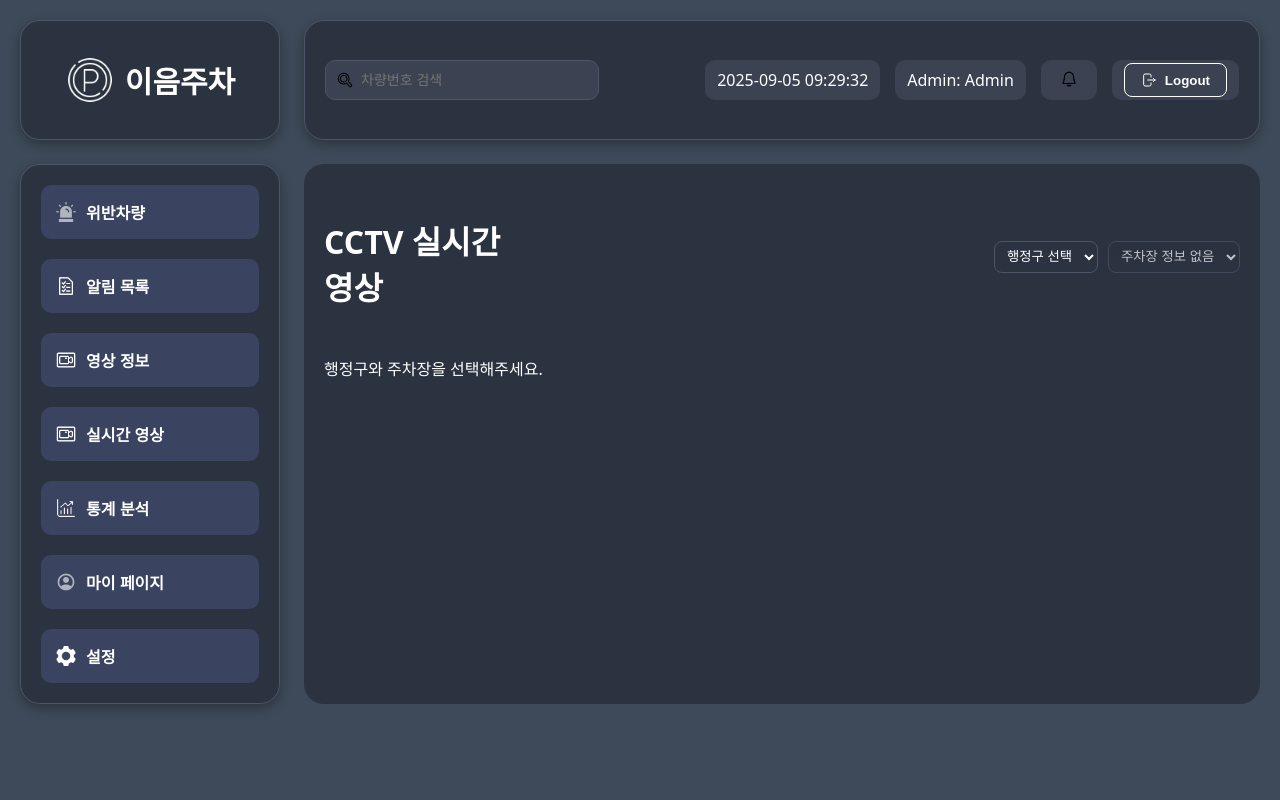
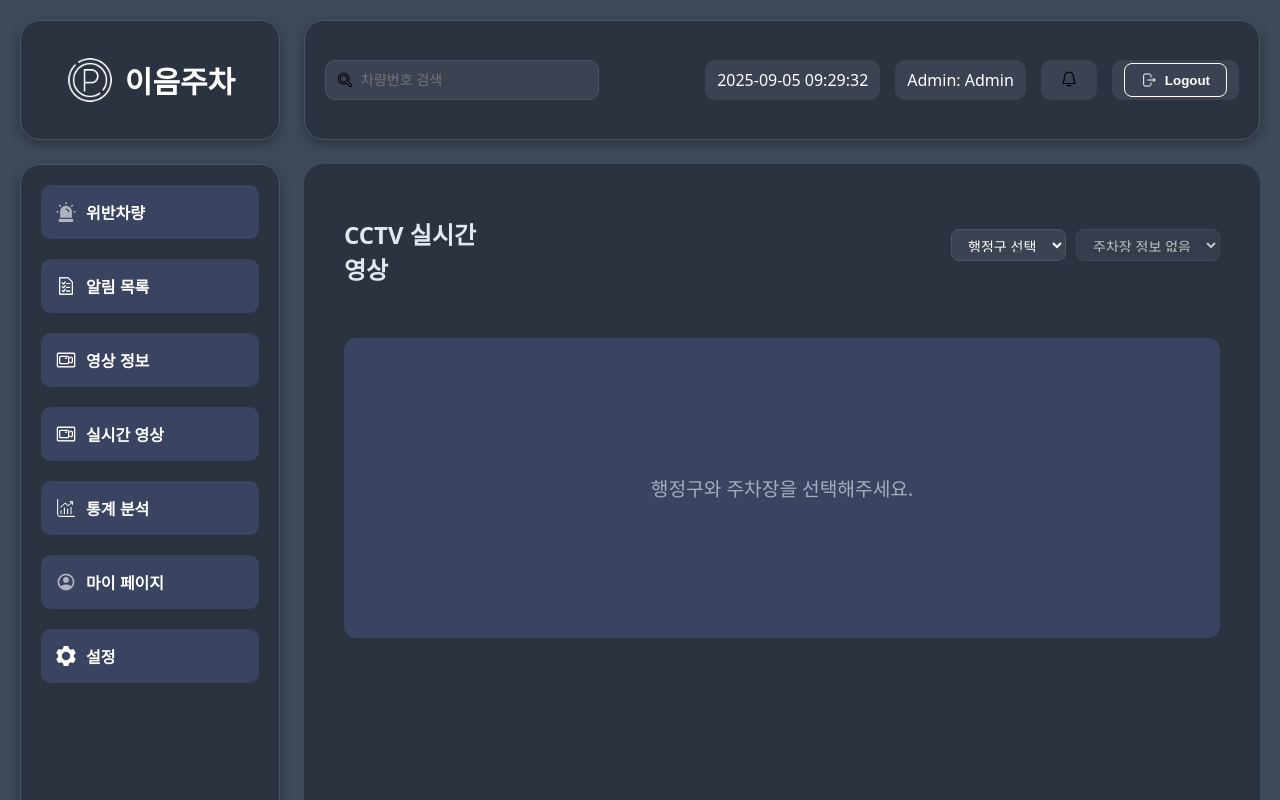
Before and after one commit to 2025-SMHRD-SW-BigData/Fingertips, a React (Vite) app in the folder frontend/: page /cctv in a window 1280 px wide. Shown: the top 800 px of the page. Built offline with nearby package versions, Linux system fonts and the light colour scheme.

Commit message:
실시간

```diff
--- a/frontend/src/pages/LiveStreamPage.jsx
+++ b/frontend/src/pages/LiveStreamPage.jsx
@@ -65,9 +65,8 @@ const LiveStreamPage = () => {
                 <MainpageTop />
                 <Sidebar />
                 <div className="content-area">
-                    <div className="live-stream-content">
-                        <h1>실시간 라즈베리파이 영상</h1>
-                        <div className="live-video-wrapper">
+                    <h1>실시간 라즈베리파이 영상</h1> {/* Moved h1 here */}
+                    <div className="live-video-wrapper box-style"> {/* Added box-style */}
                         {isConnected && videoSrc ? (
                             <img src={videoSrc} alt="Live Stream from Pi" />
                         ) : (
@@ -86,7 +85,6 @@ const LiveStreamPage = () => {
                 </div>
             </div>
         </div>
-        </div>
     );
 };
 
--- a/frontend/src/style/CCTVpage.css
+++ b/frontend/src/style/CCTVpage.css
@@ -114,3 +114,71 @@
     color: white;
     font-size: 1em;
 }
+
+.cctv-placeholder {
+    grid-column: 1 / -1;
+    /* 전체 너비 차지 */
+    text-align: center;
+    padding: 50px;
+    color: #a0aec0;
+    font-size: 1.2em;
+    background-color: #3A4460;
+    border-radius: 12px;
+    display: flex;
+    align-items: center;
+    justify-content: center;
+    min-height: 300px;
+}
+
+.modal-content {
+    position: relative;
+    background-color: #2B3341;
+    padding: 20px;
+    border-radius: 12px;
+    box-shadow: 0 5px 15px rgba(0, 0, 0, 0.5);
+    max-width: 90%;
+    max-height: 90%;
+    overflow: auto;
+}
+
+.header {
+    display: flex;
+    justify-content: space-between;
+    align-items: center;
+    margin-bottom: 20px;
+}
+
+.header h1 {
+    margin: 0;
+    font-size: 24px;
+    color: #E2E8F0;
+}
+
+.header .parking-controls {
+    display: flex;
+    gap: 10px;
+}
+
+.header .parking-controls select {
+    padding: 8px 12px;
+    border-radius: 8px;
+    border: 1px solid #4a5568;
+    background-color: #3b4252;
+    color: white;
+    font-size: 14px;
+}
+
+.header .parking-controls select:focus {
+    outline: none;
+    border-color: #63b3ed;
+}
+
+.cctv-management-container {
+    padding: 20px;
+    background-color: #2B3341;
+    border-radius: 20px;
+    box-sizing: border-box;
+    display: flex;
+    flex-direction: column;
+    gap: 20px;
+}
--- a/frontend/src/style/LiveStreamPage.css
+++ b/frontend/src/style/LiveStreamPage.css
@@ -1,59 +1,56 @@
-.live-stream-content {
-    padding: 20px;
-    background-color: #ffffff;
-    border-radius: 8px;
-    box-shadow: 0 2px 4px rgba(0,0,0,0.1);
-}
-
-.live-stream-content h1 {
-    border-bottom: 2px solid #dee2e6;
-    padding-bottom: 10px;
-    margin-bottom: 20px;
-}
+/* src/style/LiveStreamPage.css */
 
 .live-video-wrapper {
+    /* Inherit box-style properties from mainpage.css */
+    /* background-color, border-radius, box-shadow, padding are handled by box-style */
     position: relative;
     width: 100%;
-    max-width: 960px;
-    margin: 0 auto;
-    background-color: #000;
-    border: 1px solid #ddd;
-    border-radius: 8px;
+    max-width: 960px; /* Keep max-width for video aspect ratio */
+    margin: 0 auto; /* Center the video wrapper */
+    background-color: #000; /* Fallback for video background */
+    border: 1px solid #4a5568; /* Consistent with box-style */
+    border-radius: 20px; /* Consistent with box-style */
+    box-shadow: 0 4px 12px rgba(0, 0, 0, 0.3); /* Consistent with box-style */
     overflow: hidden;
-    min-height: 480px; /* 최소 높이를 지정하여 연결 전에도 영역이 보이도록 함 */
+    min-height: 480px; /* Minimum height for placeholder */
     display: flex;
     justify-content: center;
     align-items: center;
     color: white;
+    padding: 20px; /* Consistent with box-style */
+    box-sizing: border-box; /* Include padding in width/height */
 }
 
 .live-video-wrapper img {
     width: 100%;
     height: auto;
     display: block;
+    border-radius: 12px; /* Slightly smaller border-radius for inner image */
 }
 
 .status-overlay {
     text-align: center;
     padding: 20px;
+    font-size: 1.2em; /* Larger font for readability */
+    color: #a0aec0; /* Consistent with placeholder text */
 }
 
 .status-overlay p {
-    margin: 5px 0;
+    margin: 10px 0; /* More spacing for readability */
 }
 
 .live-stats-overlay {
     position: absolute;
-    bottom: 10px;
-    left: 10px;
-    background-color: rgba(0, 0, 0, 0.6);
+    bottom: 20px; /* More spacing from bottom */
+    left: 20px; /* More spacing from left */
+    background-color: rgba(0, 0, 0, 0.7); /* Slightly darker overlay */
     color: #fff;
-    padding: 8px 12px;
-    border-radius: 5px;
-    font-size: 0.9rem;
+    padding: 10px 15px; /* More padding */
+    border-radius: 8px; /* Consistent with other elements */
+    font-size: 1rem; /* Slightly larger font */
 }
 
 .live-stats-overlay p {
     margin: 0;
-    line-height: 1.4;
+    line-height: 1.6; /* More line height for readability */
 }
```
Lines whose indentation alone changed are shown as unchanged.
